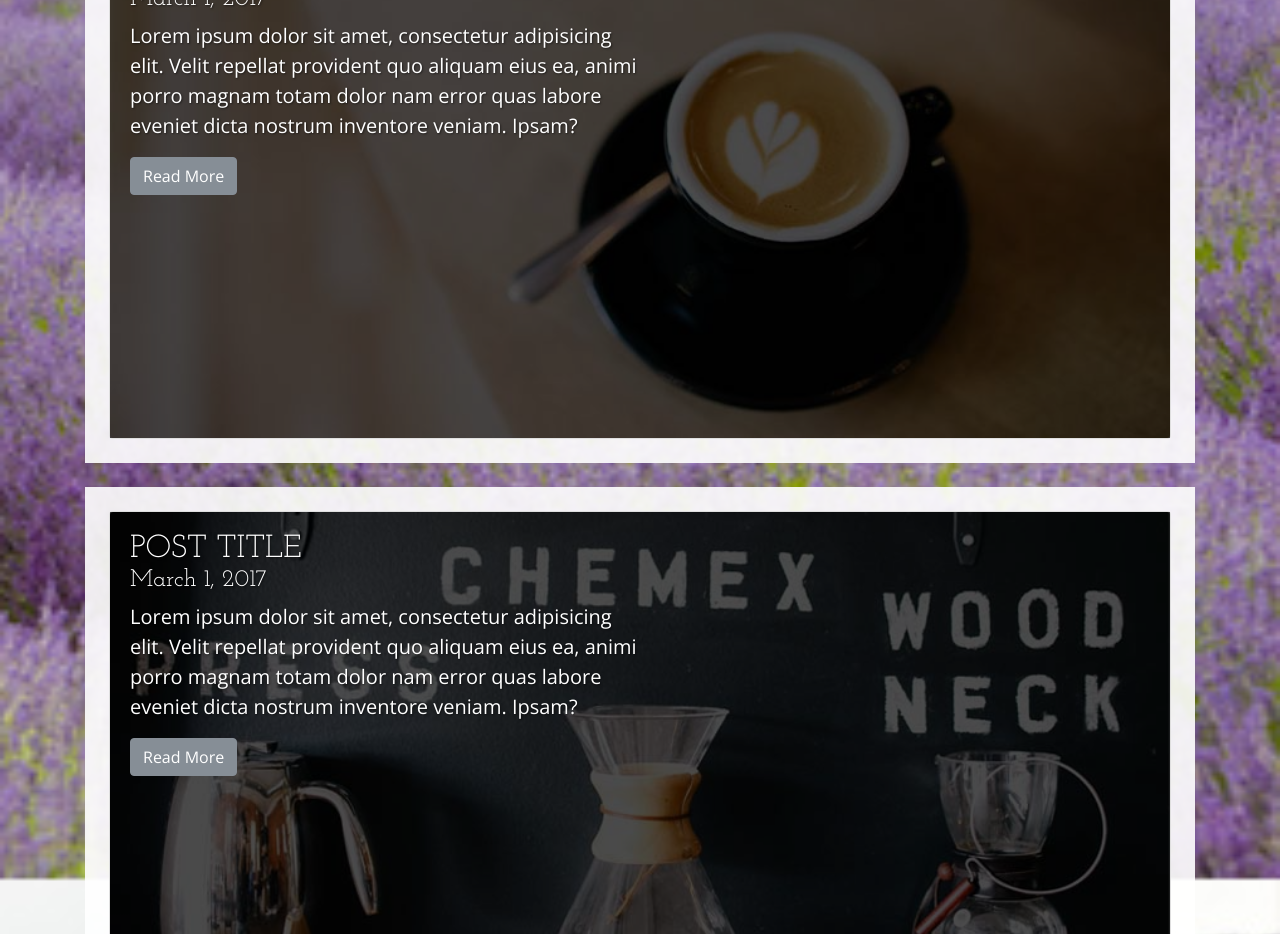
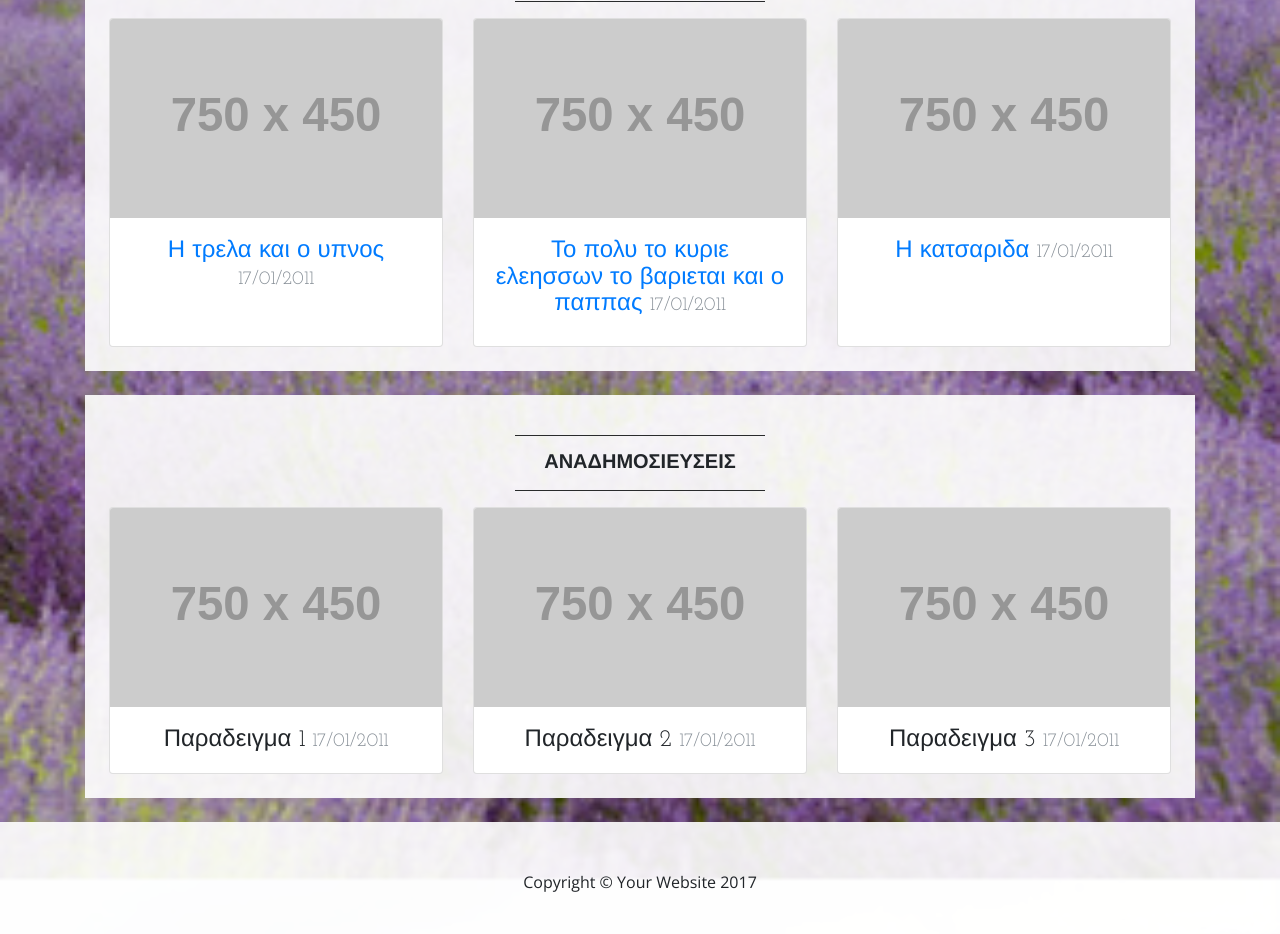
Before and after one commit to steliossweden/magdoula, a website: page blog.html in a window 1280 px wide. Shown: the part 401-1335 px from the top of the page. Drawn offline with nearby package versions, Linux system fonts and the light colour scheme; placeholder pictures from the web are drawn by us.

Commit message:
Removed unnesecary forms and added pdf support

```diff
--- a/blog.html
+++ b/blog.html
@@ -57,7 +57,93 @@
 
     <div class="container">
 
-      <div class="bg-faded p-4 my-4">
+        <div class="bg-faded p-4 my-4">
+            <hr class="divider">
+            <h2 class="text-center text-lg text-uppercase my-0">
+              <strong>Προσωπικες Δημοσιευσεις</strong>
+            </h2>
+            <hr class="divider">
+            <div class="row">
+              <div class="col-md-4 mb-4 mb-md-0">
+                <div class="card h-100">
+                  <img class="card-img-top" src="http://placehold.it/750x450" alt="">
+                  <div class="card-body text-center">
+                   <h4>
+                    <a href="pdf/1.pdf" target="_blank" class="card-title m-0">  Η τρελα και ο υπνος</a>
+                      <small class="text-muted">17/01/2011</small>
+                   </h4>
+                  </div>
+                </div>
+              </div>
+              <div class="col-md-4 mb-4 mb-md-0">
+                <div class="card h-100">
+                  <img class="card-img-top" src="http://placehold.it/750x450" alt="">
+                  <div class="card-body text-center">
+                    <h4>
+                      <a href="pdf/1.pdf" target="_blank" class="card-title m-0">Το πολυ το κυριε ελεησσων το βαριεται και ο παππας</a>
+                        <small class="text-muted">17/01/2011</small>
+                    </h4>
+                  </div>
+                </div>
+              </div>
+              <div class="col-md-4">
+                <div class="card h-100">
+                  <img class="card-img-top" src="http://placehold.it/750x450" alt="">
+                  <div class="card-body text-center">
+                      <h4>
+                        <a href="pdf/1.pdf" target="_blank" class="card-title m-0">Η κατσαριδα</a>
+                         <small class="text-muted">17/01/2011</small>
+                      </h4>
+                  </div>
+                </div>
+              </div>
+            </div>
+          </div>
+
+
+          <div class="bg-faded p-4 my-4">
+              <hr class="divider">
+              <h2 class="text-center text-lg text-uppercase my-0">
+                <strong>Αναδημοσιευσεις</strong>
+              </h2>
+              <hr class="divider">
+              <div class="row">
+                <div class="col-md-4 mb-4 mb-md-0">
+                  <div class="card h-100">
+                    <img class="card-img-top" src="http://placehold.it/750x450" alt="">
+                    <div class="card-body text-center">
+                      <h4 class="card-title m-0">Παραδειγμα 1
+                        <small class="text-muted">17/01/2011</small>
+                      </h4>
+                    </div>
+                  </div>
+                </div>
+                <div class="col-md-4 mb-4 mb-md-0">
+                  <div class="card h-100">
+                    <img class="card-img-top" src="http://placehold.it/750x450" alt="">
+                    <div class="card-body text-center">
+                      <h4 class="card-title m-0">Παραδειγμα 2
+                        <small class="text-muted">17/01/2011</small>
+                      </h4>
+                    </div>
+                  </div>
+                </div>
+                <div class="col-md-4">
+                  <div class="card h-100">
+                    <img class="card-img-top" src="http://placehold.it/750x450" alt="">
+                    <div class="card-body text-center">
+                      <h4 class="card-title m-0">Παραδειγμα 3
+                        <small class="text-muted">17/01/2011</small>
+                      </h4>
+                    </div>
+                  </div>
+                </div>
+              </div>
+            </div>
+
+
+
+      <!-- <div class="bg-faded p-4 my-4">
         <div class="card card-inverse">
           <img class="card-img img-fluid w-100" src="img/slide-1.jpg" alt="">
           <div class="card-img-overlay bg-overlay">
@@ -91,9 +177,9 @@
             <a href="#" class="btn btn-secondary">Read More</a>
           </div>
         </div>
-      </div>
+      </div> -->
 
-      <!-- Pagination -->
+      <!-- Pagination
       <div class="bg-faded p-4 my-4">
         <ul class="pagination justify-content-center mb-0">
           <li class="page-item">
@@ -103,7 +189,7 @@
             <a class="page-link" href="#">Newer &rarr;</a>
           </li>
         </ul>
-      </div>
+      </div> -->
 
     </div>
     <!-- /.container -->
```
Also changed, not shown: about.html (+2 -2 lines), contact.html (+2 -2 lines), 3 other files.
